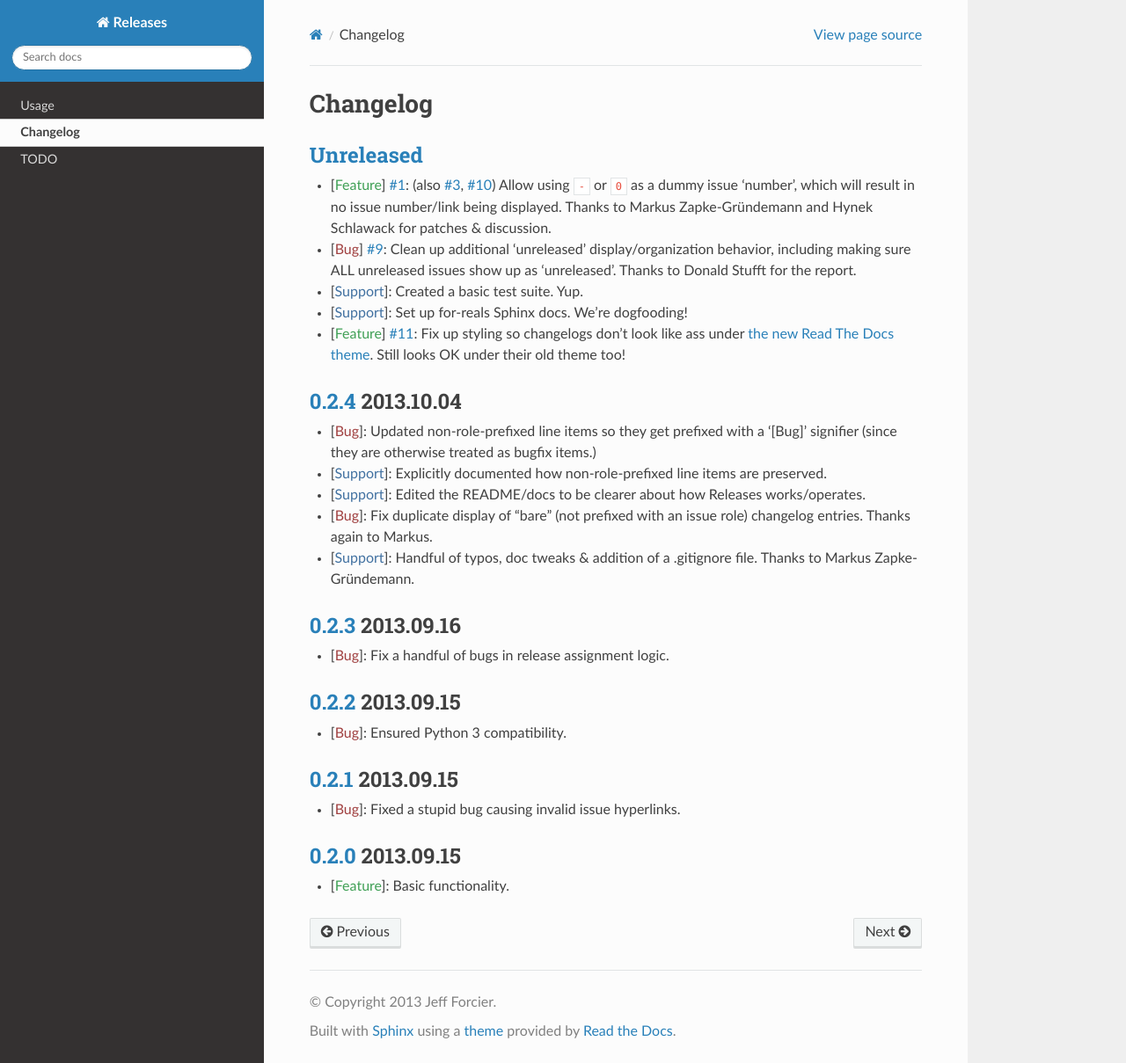
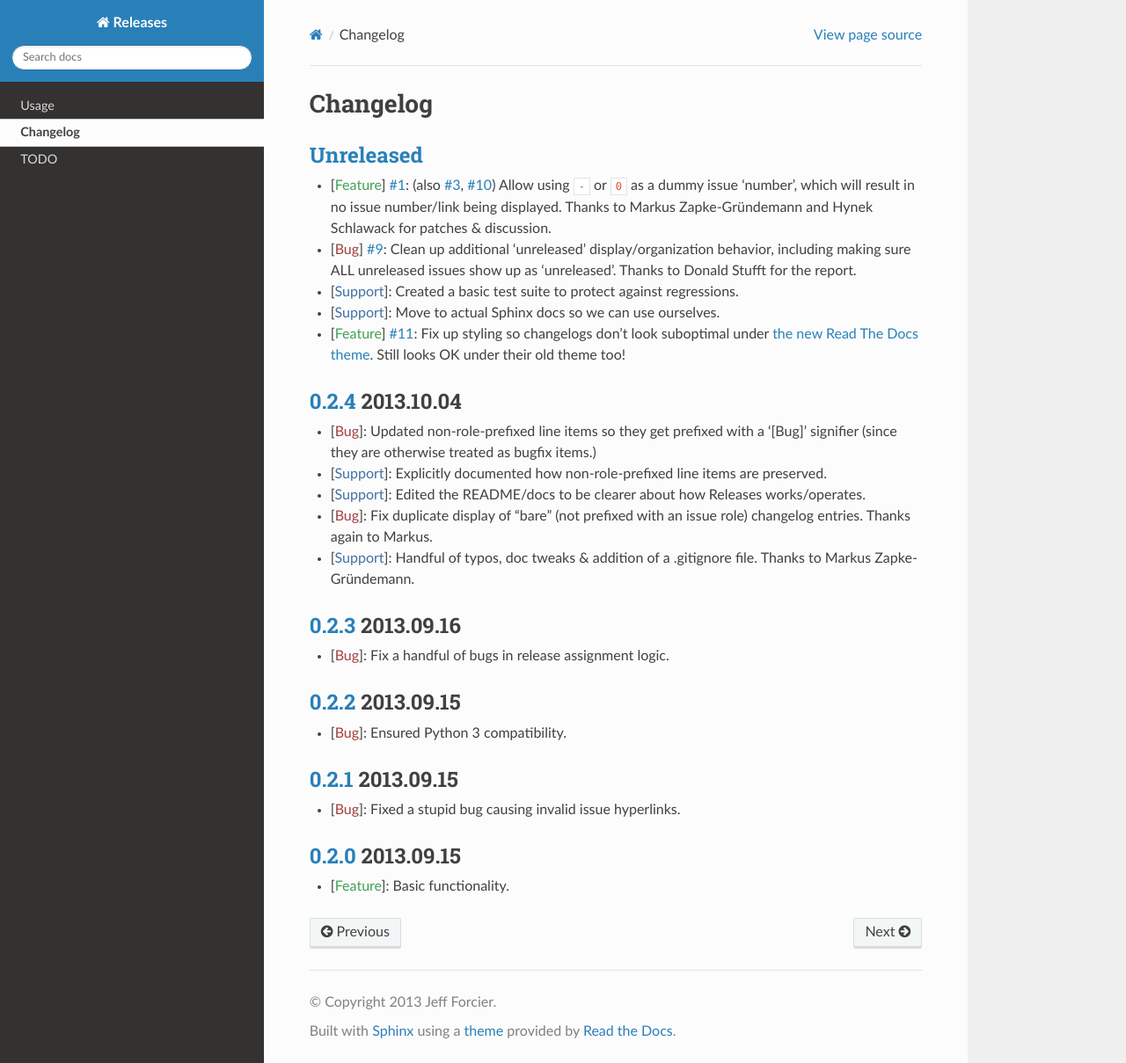
Before and after one commit to bitprophet/releases, a Sphinx documentation site: the page built from docs/changelog.rst, in a window 1280 px wide and 1209 px high. Shown: the whole window at 88% size. Built offline with Sphinx 7.4.7 and the Read the Docs theme 2.0.0, drawn with Linux system fonts in a browser that asks for light colours.

Commit message:
Tweak changelog messages

```diff
--- a/docs/changelog.rst
+++ b/docs/changelog.rst
@@ -2,12 +2,12 @@
 Changelog
 =========
 
-* :feature:`11` Fix up styling so changelogs don't look like ass under `the new
-  Read The Docs theme
+* :feature:`11` Fix up styling so changelogs don't look suboptimal under `the
+  new Read The Docs theme
   <http://ericholscher.com/blog/2013/nov/4/new-theme-read-the-docs/>`_. Still
   looks OK under their old theme too!
-* :support:`0` Set up for-reals Sphinx docs. We're dogfooding!
-* :support:`0` Created a basic test suite. Yup.
+* :support:`0` Move to actual Sphinx docs so we can use ourselves.
+* :support:`0` Created a basic test suite to protect against regressions.
 * :bug:`9` Clean up additional 'unreleased' display/organization behavior,
   including making sure ALL unreleased issues show up as 'unreleased'. Thanks
   to Donald Stufft for the report.
```
